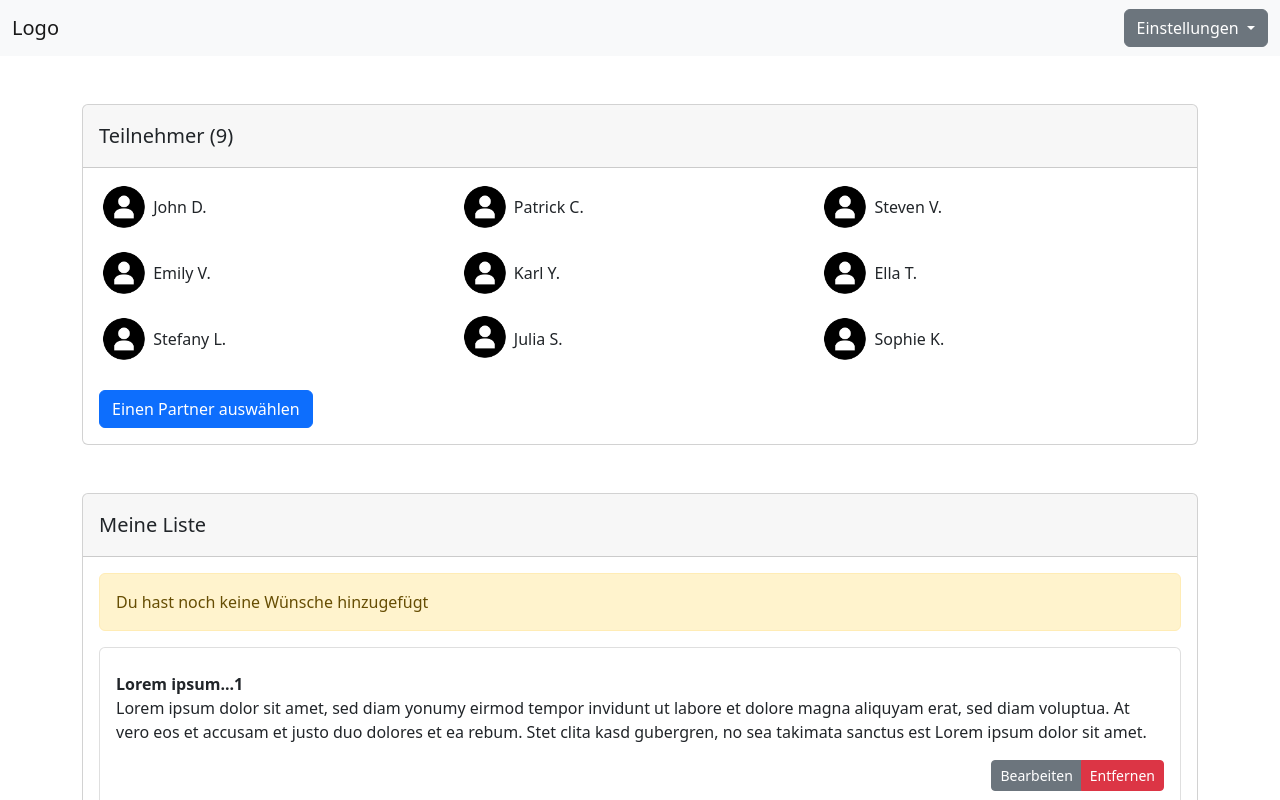
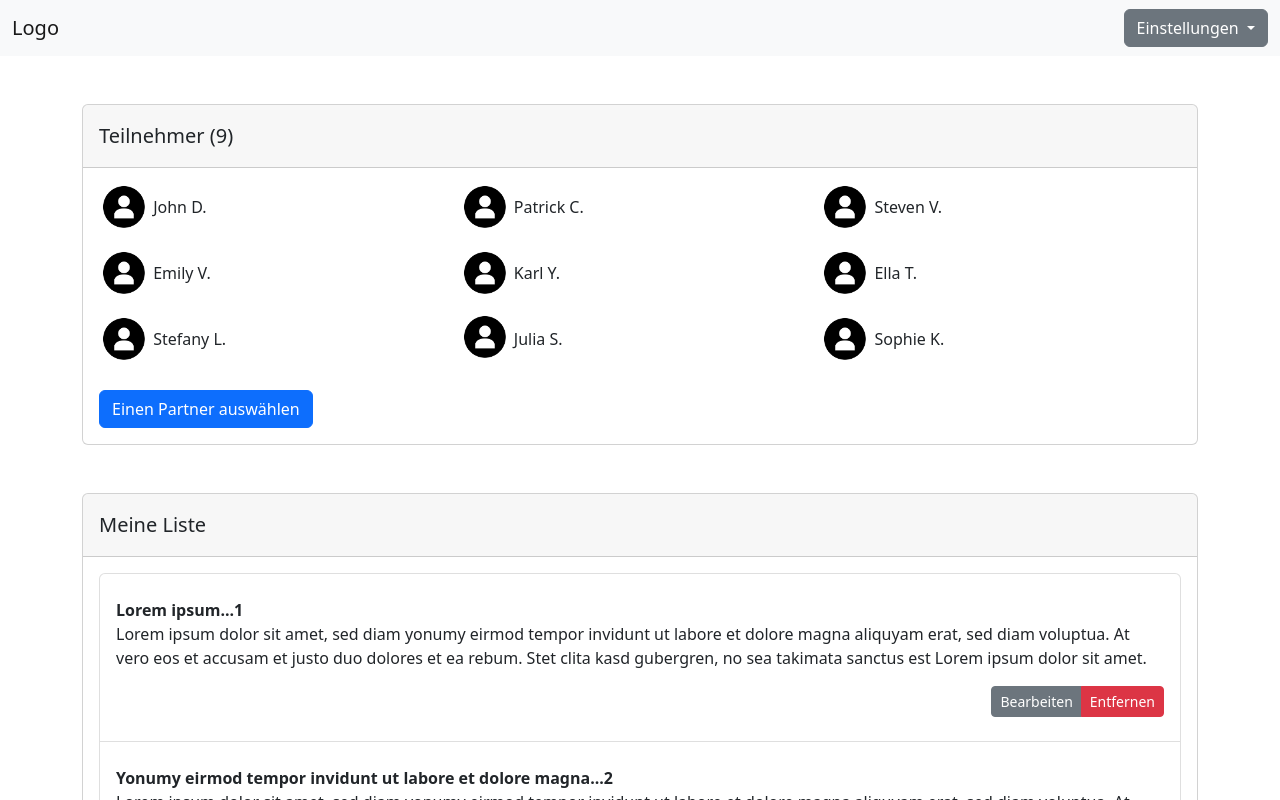
Before and after one commit to gstring33/mdh-true-gift, a Vue app: page / in a window 1280 px wide. Shown: the top 800 px of the page. Built offline with nearby package versions, Linux system fonts and the light colour scheme.

Commit message:
display alert conditionally in List component

```diff
--- a/src/components/List.vue
+++ b/src/components/List.vue
@@ -3,7 +3,7 @@
         <div class="card mb-3 ">
             <div class="card-header lead py-3">Meine Liste</div>
             <div class="card-body">
-                <div class="alert alert-warning" role="alert">
+                <div v-if="!areThereAnyWishes" class="alert alert-warning" role="alert">
                     Du hast noch keine Wünsche hinzugefügt
                 </div>
                 <ol class="list-group mb-4">
@@ -57,6 +57,12 @@
         {title: "Sed diam voluptua...3"}
     ])
 
+    // ----------- Computed
+    const areThereAnyWishes = computed(() => {
+      return wishes.value.length > 0
+    })
+
+    // ----------- Methods
     const openModal = (title, id) => {
         modalTitle.value = title
         modalId.value = id
```
